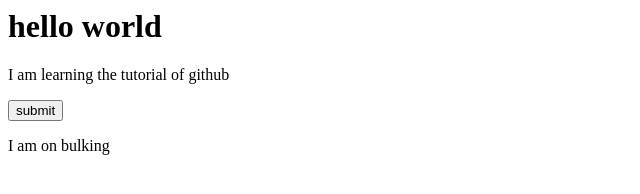
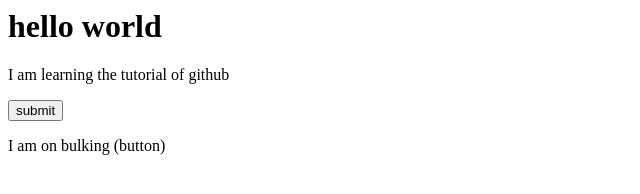
Before and after one commit to ShashankTadla/shashankRepo-demo, a plain HTML site: page index.html in a window 1280 px wide. Shown: the full height of the page, 0-640 px from the left. Drawn offline with Linux system fonts and the light colour scheme.

```diff
--- a/index.html
+++ b/index.html
@@ -1,4 +1,4 @@
 <h1>hello world</h1>
 <p>I am learning the tutorial of github</p>
 <button>submit</button>
-<p>I am on bulking</p>
+<p>I am on bulking (button)</p>
```
